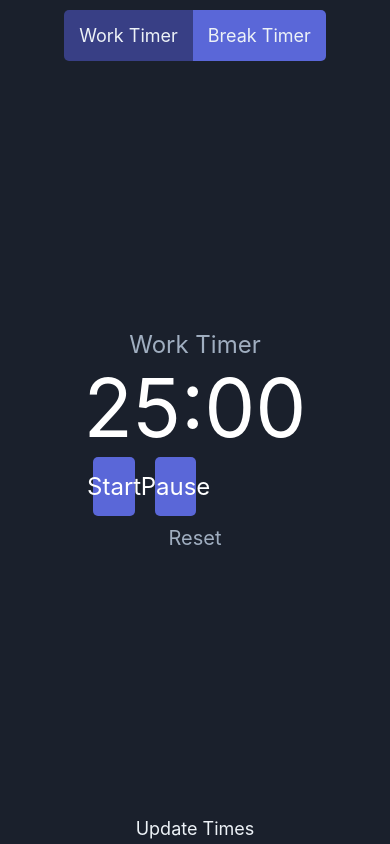
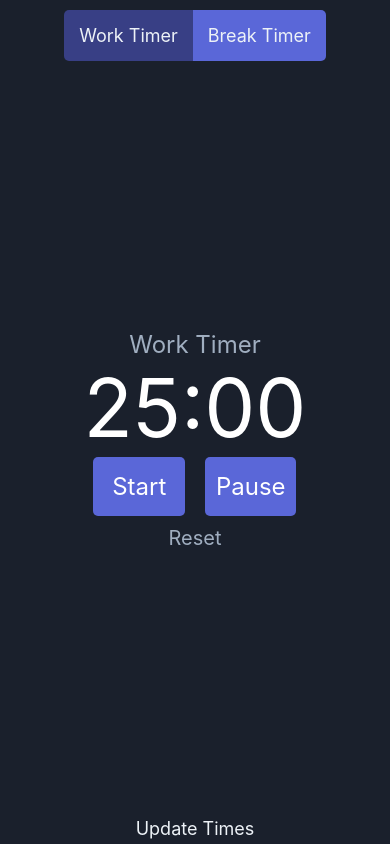
Before and after one commit to mcarson24/pomodoro-timer, a React Native app: screen / in a window 390 px wide. Built offline with nearby package versions, Linux system fonts and the light colour scheme.

Commit message:
Change sizing of buttons under the timer

```diff
--- a/app.json
+++ b/app.json
@@ -1,6 +1,6 @@
 {
   "expo": {
-    "name": "Project 1: Pomodor Timer for CS50's Mobile App Development with React Native",
+    "name": "CS50 Mobile: Project 1 - Pomodoro Timer",
     "slug": "project1",
     "privacy": "public",
     "sdkVersion": "35.0.0",
@@ -25,6 +25,8 @@
     ],
     "ios": {
       "supportsTablet": true
-    }
+    },
+    "description": "Project 1: Pomodor Timer for CS50's Mobile App Development with React Native",
+    "githubUrl": "https://github.com/mcarson24/pomodoro-timer"
   }
 }
--- a/components/Timer.js
+++ b/components/Timer.js
@@ -240,7 +240,6 @@ const styles = StyleSheet.create({
   },
   buttonContainer: {
     flexDirection: 'row',
-    width: '55%'
   },
   timerButtons: {
   	backgroundColor: colors.indigo,
@@ -249,7 +248,9 @@ const styles = StyleSheet.create({
   	alignItems: 'center',
   	paddingVertical: 15,
   	borderRadius: 5,
-  	marginHorizontal: 10
+  	marginHorizontal: 10,
+    flexDirection: 'column',
+    justifyContent: 'center',
   },
   timerButtonsText: {
   	color: colors.white,
```
Also changed, not shown: components/TimeInput.js (+5 -5 lines).
